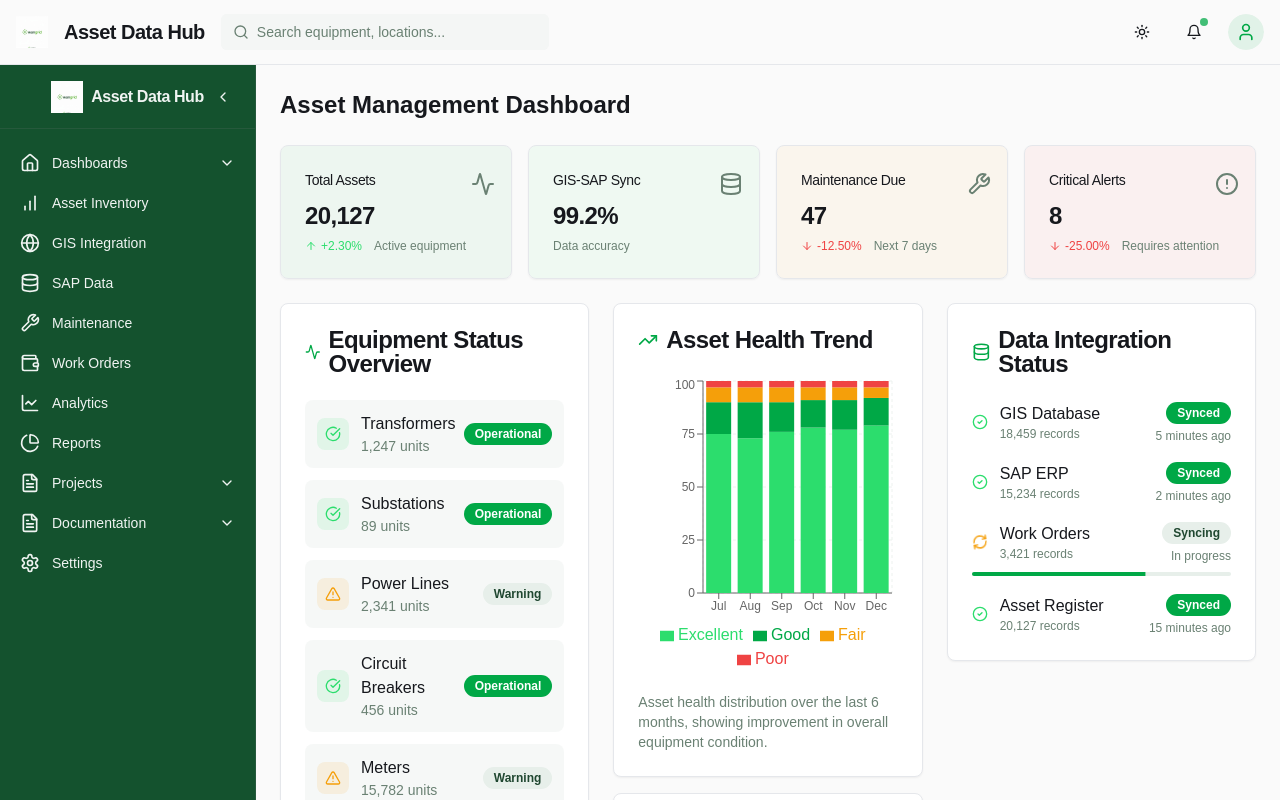
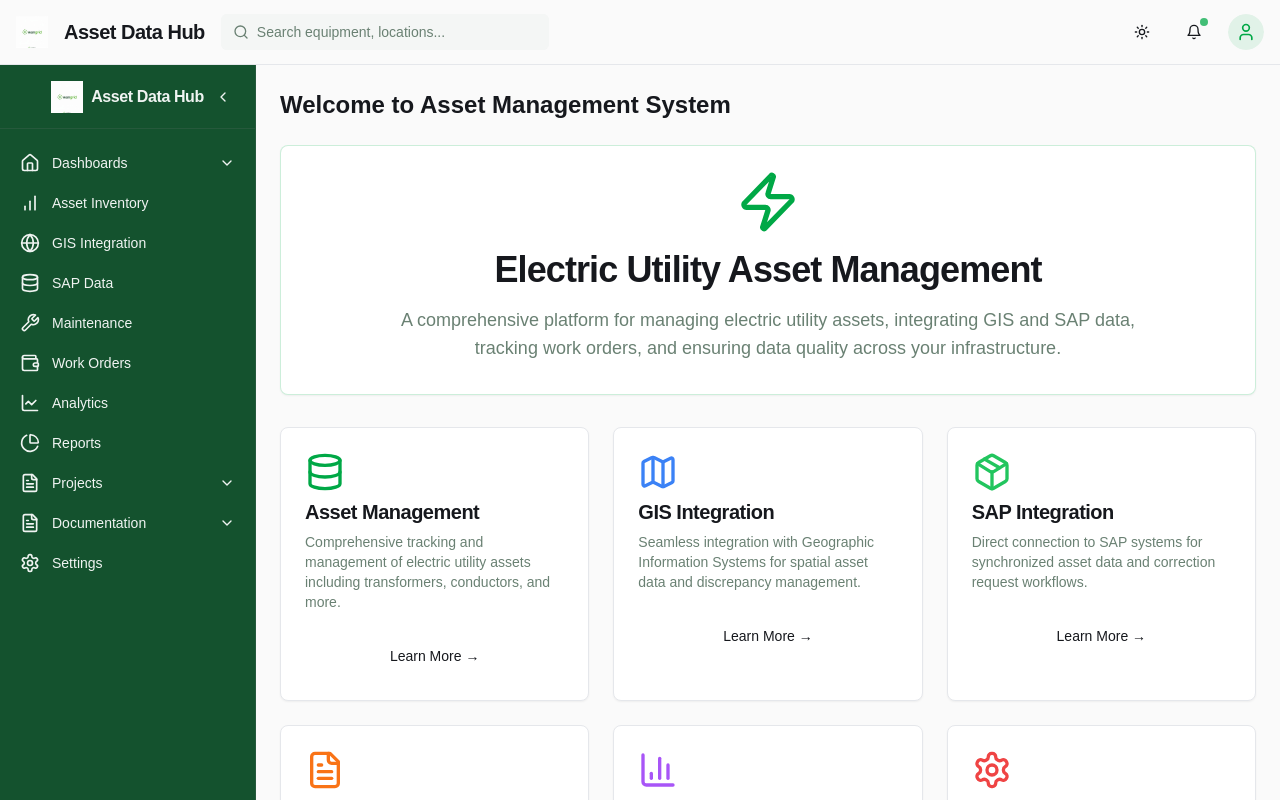
Before and after one commit to rcmarques357/portal-2025, a React (Vite) app: page / in a window 1280 px wide. Built offline with nearby package versions, Linux system fonts and the light colour scheme.

Commit message:
Create home page

```diff
--- a/src/pages/Index.tsx
+++ b/src/pages/Index.tsx
@@ -1,9 +1,127 @@
-
 import React from 'react';
-import { Dashboard } from '@/components/layout/Dashboard';
+import { PageLayout } from '@/components/layout/PageLayout';
+import { Card, CardContent, CardDescription, CardHeader, CardTitle } from '@/components/ui/card';
+import { Button } from '@/components/ui/button';
+import { useNavigate } from 'react-router-dom';
+import { Database, Zap, FileText, Settings, BarChart3, Map, Package } from 'lucide-react';
 
 const Index = () => {
-  return <Dashboard />;
+  const navigate = useNavigate();
+
+  const features = [
+    {
+      icon: Database,
+      title: 'Asset Management',
+      description: 'Comprehensive tracking and management of electric utility assets including transformers, conductors, and more.',
+      action: () => navigate('/dashboards/assets'),
+      color: 'text-primary'
+    },
+    {
+      icon: Map,
+      title: 'GIS Integration',
+      description: 'Seamless integration with Geographic Information Systems for spatial asset data and discrepancy management.',
+      action: () => navigate('/dashboards/gis-integration'),
+      color: 'text-blue-500'
+    },
+    {
+      icon: Package,
+      title: 'SAP Integration',
+      description: 'Direct connection to SAP systems for synchronized asset data and correction request workflows.',
+      action: () => navigate('/dashboards/sap-integration'),
+      color: 'text-green-500'
+    },
+    {
+      icon: FileText,
+      title: 'Work Orders',
+      description: 'Track and manage maintenance work orders with detailed status monitoring and reporting capabilities.',
+      action: () => navigate('/dashboards/work-orders'),
+      color: 'text-orange-500'
+    },
+    {
+      icon: BarChart3,
+      title: 'Analytics & Reports',
+      description: 'Advanced analytics dashboard with real-time insights into asset health, maintenance, and performance metrics.',
+      action: () => navigate('/dashboards/analytics'),
+      color: 'text-purple-500'
+    },
+    {
+      icon: Settings,
+      title: 'Data Quality',
+      description: 'Monitor and improve data quality with automated discrepancy detection and correction workflows.',
+      action: () => navigate('/dashboards/gis-discrepancy'),
+      color: 'text-red-500'
+    }
+  ];
+
+  return (
+    <PageLayout title="Welcome to Asset Management System">
+      <div className="space-y-8">
+        {/* Hero Section */}
+        <Card className="border-primary/20">
+          <CardHeader className="text-center space-y-4 pb-8">
+            <div className="flex justify-center">
+              <Zap className="h-16 w-16 text-primary" />
+            </div>
+            <CardTitle className="text-4xl">Electric Utility Asset Management</CardTitle>
+            <CardDescription className="text-lg max-w-3xl mx-auto">
+              A comprehensive platform for managing electric utility assets, integrating GIS and SAP data,
+              tracking work orders, and ensuring data quality across your infrastructure.
+            </CardDescription>
+          </CardHeader>
+        </Card>
+
+        {/* Features Grid */}
+        <div className="grid grid-cols-1 md:grid-cols-2 lg:grid-cols-3 gap-6">
+          {features.map((feature, index) => (
+            <Card key={index} className="hover:shadow-lg transition-shadow cursor-pointer group" onClick={feature.action}>
+              <CardHeader>
+                <div className="flex items-start justify-between">
+                  <feature.icon className={`h-10 w-10 ${feature.color} group-hover:scale-110 transition-transform`} />
+                </div>
+                <CardTitle className="text-xl mt-4">{feature.title}</CardTitle>
+                <CardDescription className="mt-2">
+                  {feature.description}
+                </CardDescription>
+              </CardHeader>
+              <CardContent>
+                <Button variant="ghost" className="w-full group-hover:bg-primary/10">
+                  Learn More →
+                </Button>
+              </CardContent>
+            </Card>
+          ))}
+        </div>
+
+        {/* Quick Stats */}
+        <Card>
+          <CardHeader>
+            <CardTitle>System Overview</CardTitle>
+            <CardDescription>Key metrics and capabilities at a glance</CardDescription>
+          </CardHeader>
+          <CardContent>
+            <div className="grid grid-cols-2 md:grid-cols-4 gap-6">
+              <div className="text-center">
+                <div className="text-3xl font-bold text-primary">15K+</div>
+                <div className="text-sm text-muted-foreground mt-1">Total Assets</div>
+              </div>
+              <div className="text-center">
+                <div className="text-3xl font-bold text-green-500">98%</div>
+                <div className="text-sm text-muted-foreground mt-1">Data Sync Rate</div>
+              </div>
+              <div className="text-center">
+                <div className="text-3xl font-bold text-orange-500">247</div>
+                <div className="text-sm text-muted-foreground mt-1">Active Work Orders</div>
+              </div>
+              <div className="text-center">
+                <div className="text-3xl font-bold text-blue-500">12</div>
+                <div className="text-sm text-muted-foreground mt-1">Integration Points</div>
+              </div>
+            </div>
+          </CardContent>
+        </Card>
+      </div>
+    </PageLayout>
+  );
 };
 
 export default Index;
```
